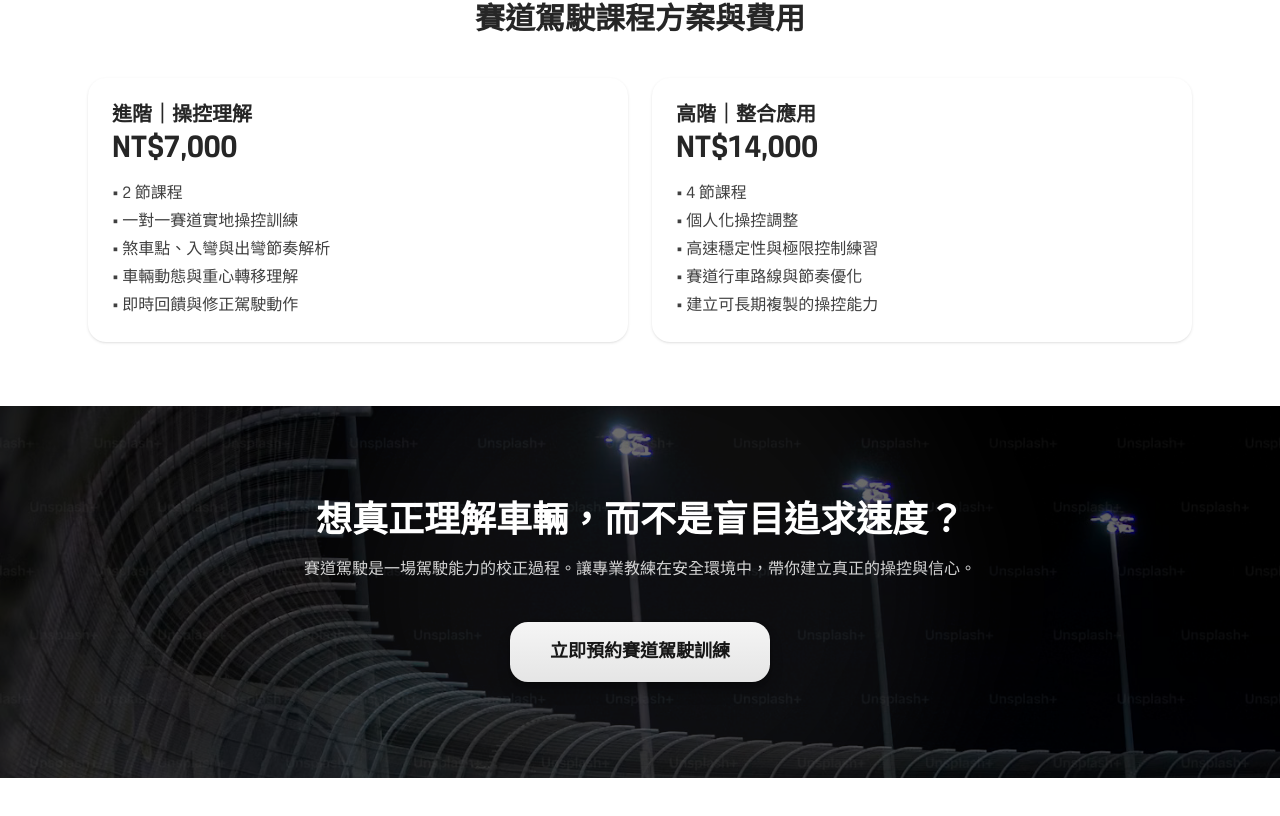
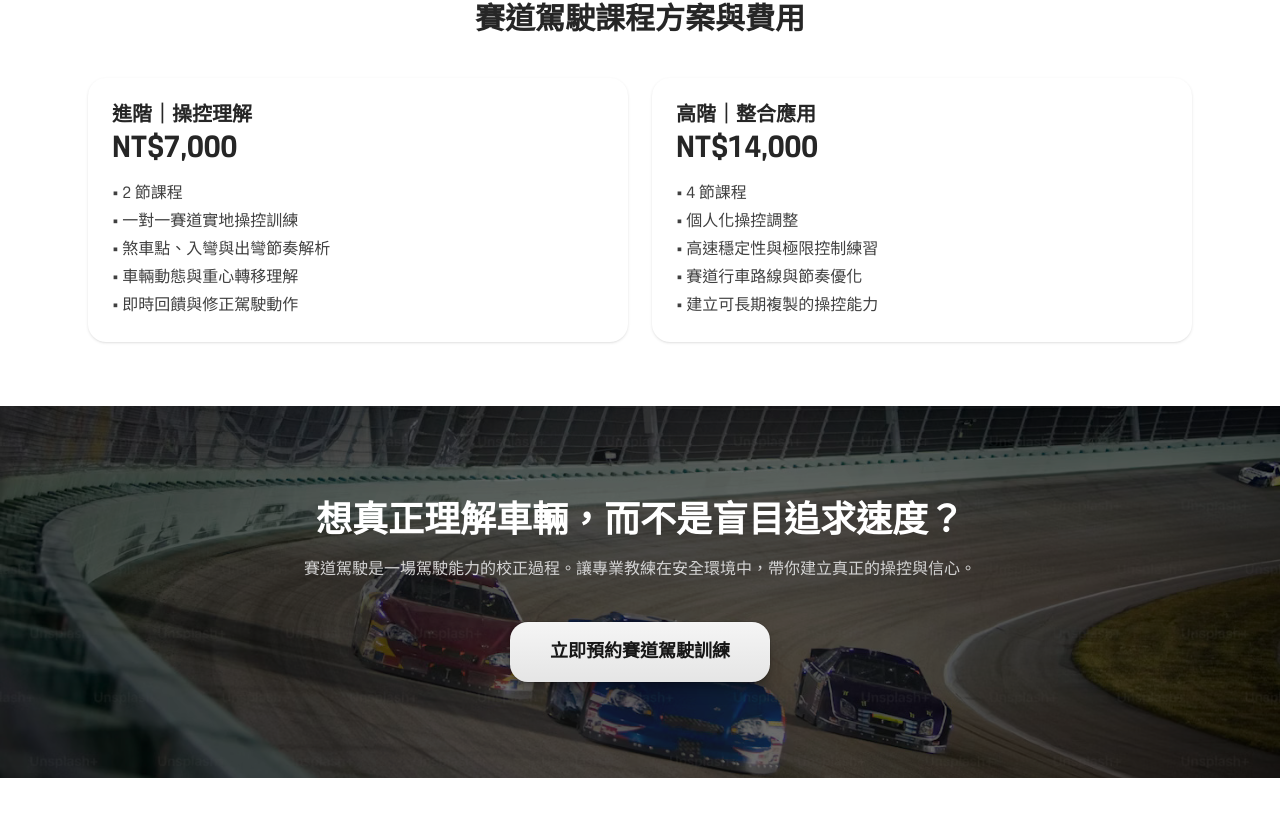
Before and after one commit to laurelke/drivemate-web, a Next.js app: page /courses/track-driving in a window 1280 px wide. Shown: the part 1368-2184 px from the top of the page. Built offline with nearby package versions, Linux system fonts and the light colour scheme; a web font is replaced by a local one.

Commit message:
feat: unify course pages layout and design

```diff
--- a/app/courses/sport-driving/SportDrivingClient.tsx
+++ b/app/courses/sport-driving/SportDrivingClient.tsx
@@ -137,6 +137,7 @@ export default function SportDrivingClient() {
         description="運動駕駛不是追求速度，而是讓你在任何路況下，都知道自己正在做什麼。"
         buttonText="立即預約運動駕駛課程"
         bgImage="/images/cta/sport-driving.jpg"
+        bgPosition="center 70%"
       />
     </main>
   )
--- a/app/courses/track-driving/TrackDrivingClient.tsx
+++ b/app/courses/track-driving/TrackDrivingClient.tsx
@@ -110,7 +110,7 @@ export default function TrackDrivingClient() {
         description="賽道駕駛是一場駕駛能力的校正過程。讓專業教練在安全環境中，帶你建立真正的操控與信心。"
         buttonText="立即預約賽道駕駛訓練"
         bgImage="/images/cta/track-driving.jpg"
-        bgPosition="center 10%"
+        bgPosition="center 90%"
       />
     </main>
   )
```
